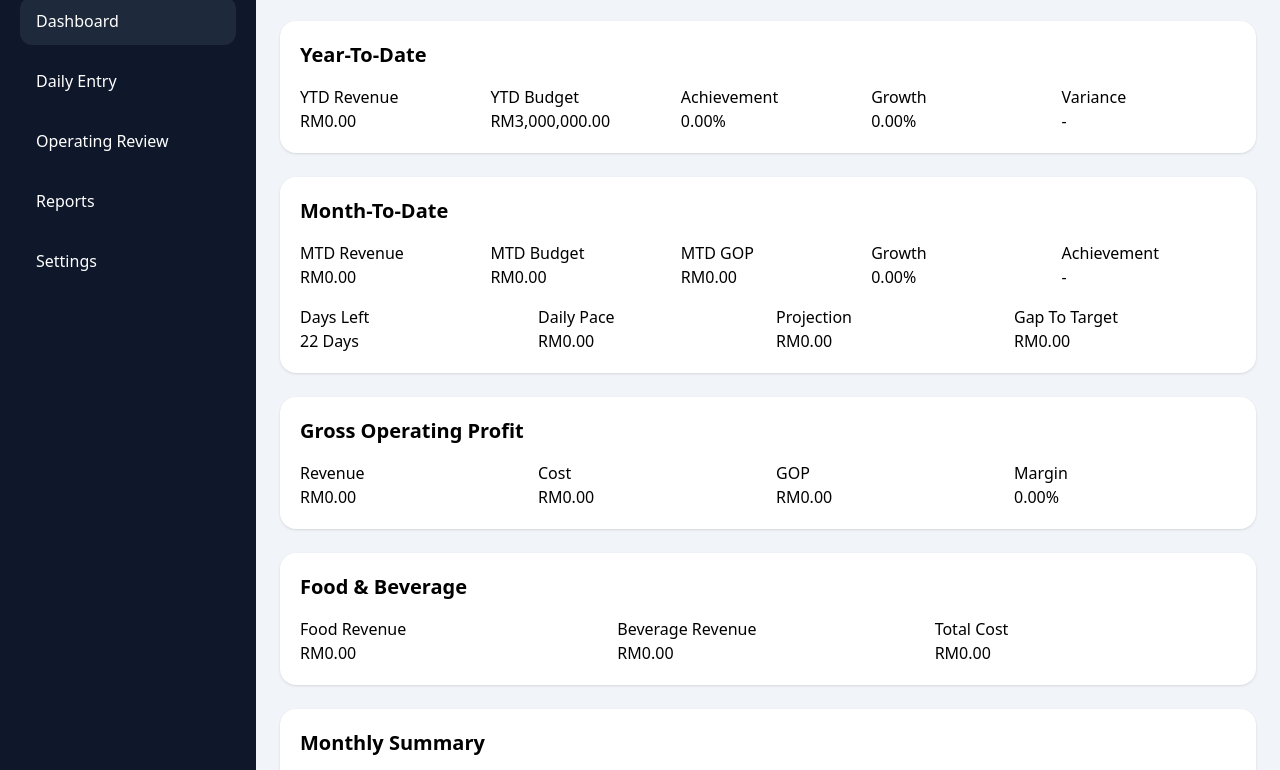
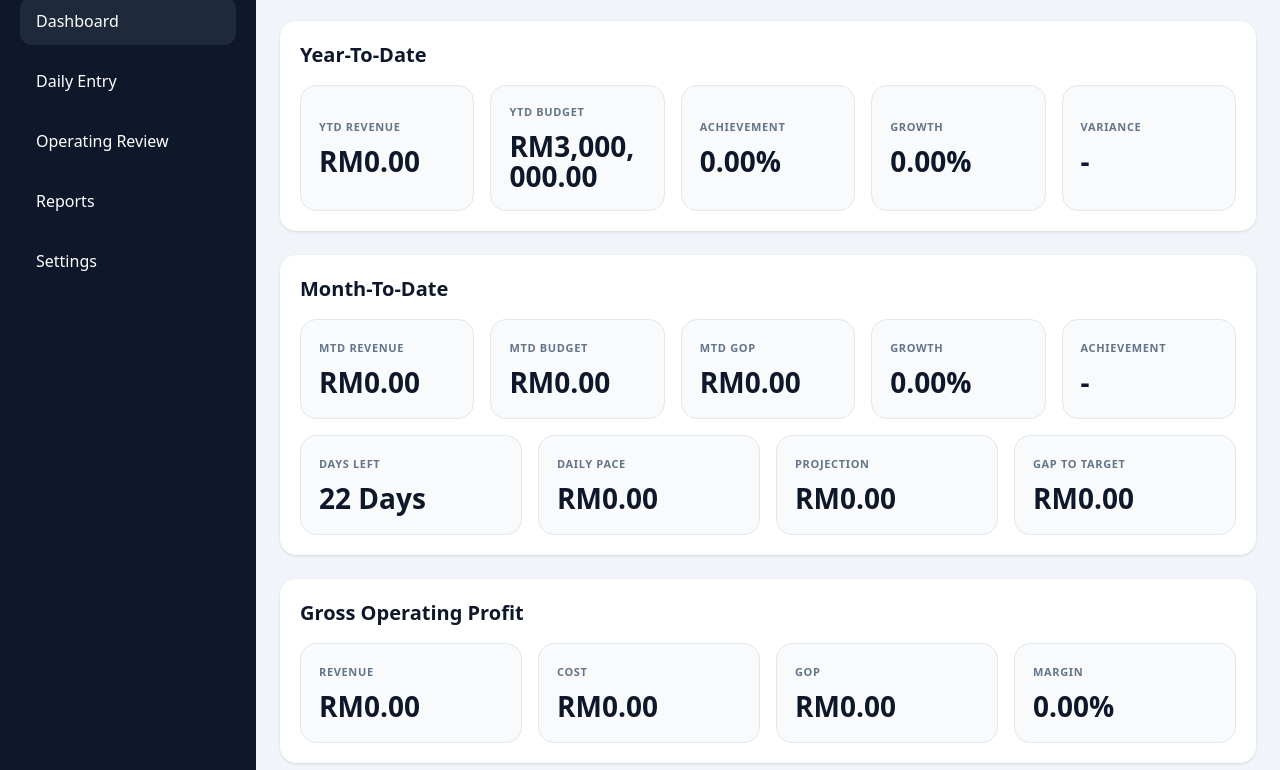
Before and after one commit to Kdems/fb.finance, a plain HTML site: page index.html in a window 1280 px wide. Shown: the part 87-857 px from the top of the page. Drawn offline with nearby package versions, Linux system fonts and the light colour scheme.

Commit message:
Update main.css

```diff
--- a/assets/css/main.css
+++ b/assets/css/main.css
@@ -1,64 +1,180 @@
-/* SKYBAR Global Theme */
+/* ======================
+BASE
+====================== */
 
 body {
+  margin: 0;
   background: #f1f5f9;
+  color: #0f172a;
 }
 
 
-/* Scrollbar */
-::-webkit-scrollbar {
-  width: 8px;
-}
+/* ======================
+SIDEBAR
+====================== */
 
-::-webkit-scrollbar-thumb {
-  background: #94a3b8;
-  border-radius: 999px;
+aside {
+  background: #020617;
 }
 
 
-/* Sidebar */
-aside {
-  min-height: 100vh;
+aside a {
+  transition: all 0.2s ease;
 }
 
 
-/* Table */
-table th {
-  font-weight: 600;
-  color: #334155;
-}
-
-table td {
-  color: #475569;
+aside a:hover {
+  transform: translateX(3px);
 }
 
 
-/* Input */
-input,
-select,
-textarea {
-  outline: none;
-}
+/* ======================
+KPI CARD
+====================== */
 
-input:focus,
-select:focus,
-textarea:focus {
-  border-color: #0f172a;
+.kpi-card {
+
+  background: #f8fafc;
+
+  border: 1px solid #e2e8f0;
+
+  border-radius: 16px;
+
+  padding: 18px;
+
+  min-height: 100px;
+
+  display: flex;
+
+  flex-direction: column;
+
+  justify-content: center;
+
+  transition: all 0.2s ease;
+
 }
 
 
-/* Button hover */
-button {
-  transition: 0.2s ease;
-}
+.kpi-card:hover {
 
-button:hover {
-  opacity: 0.9;
+  transform: translateY(-2px);
+
+  box-shadow:
+    0 8px 20px rgba(
+      15,
+      23,
+      42,
+      0.06
+    );
+
 }
 
 
-/* Chart */
+.kpi-card p {
+
+  margin: 0;
+
+  font-size: 11px;
+
+  font-weight: 600;
+
+  text-transform: uppercase;
+
+  letter-spacing: 0.06em;
+
+  color: #64748b;
+
+}
+
+
+.kpi-card h4 {
+
+  margin-top: 10px;
+
+  margin-bottom: 0;
+
+  font-size: 28px;
+
+  font-weight: 700;
+
+  color: #0f172a;
+
+  line-height: 1.1;
+
+  word-break: break-word;
+
+}
+
+
+/* ======================
+SECTION
+====================== */
+
+section {
+
+  border-radius: 20px;
+
+}
+
+
+/* ======================
+TABLE
+====================== */
+
+table th {
+
+  color: #64748b;
+
+  font-size: 12px;
+
+  font-weight: 600;
+
+  text-transform: uppercase;
+
+}
+
+
+table td {
+
+  padding-top: 14px;
+
+  padding-bottom: 14px;
+
+  font-size: 14px;
+
+}
+
+
+/* ======================
+INPUT
+====================== */
+
+input,
+select {
+
+  font-size: 14px;
+
+  outline: none;
+
+}
+
+
+input:focus,
+select:focus {
+
+  border-color: #0f172a;
+
+}
+
+
+/* ======================
+CHART
+====================== */
+
 canvas {
+
   width: 100% !important;
+
   height: 100% !important;
+
 }
```
